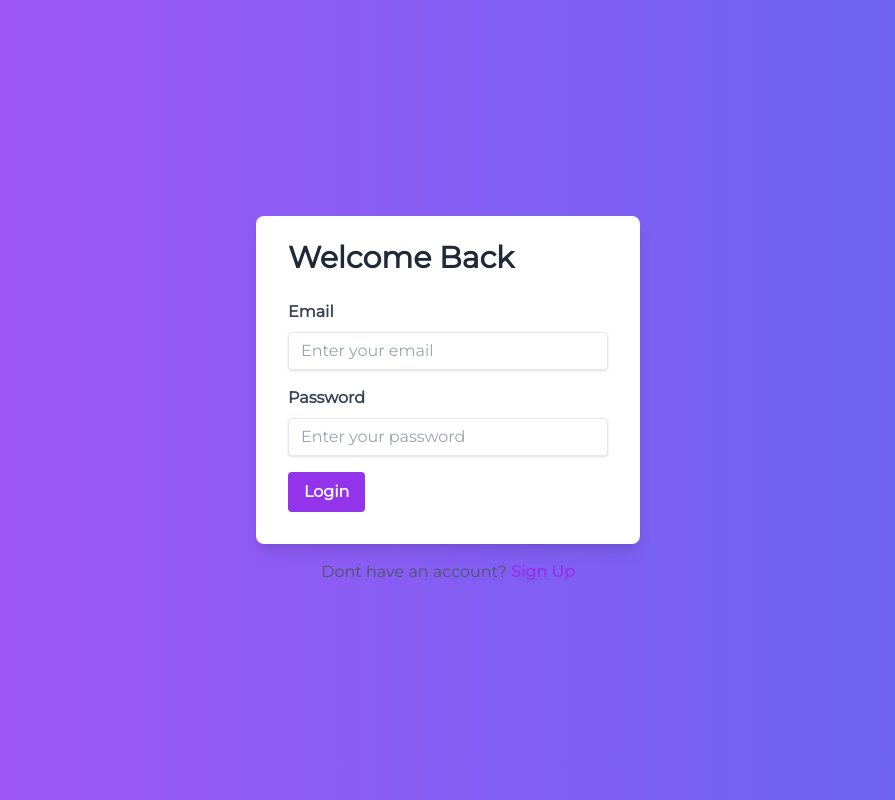
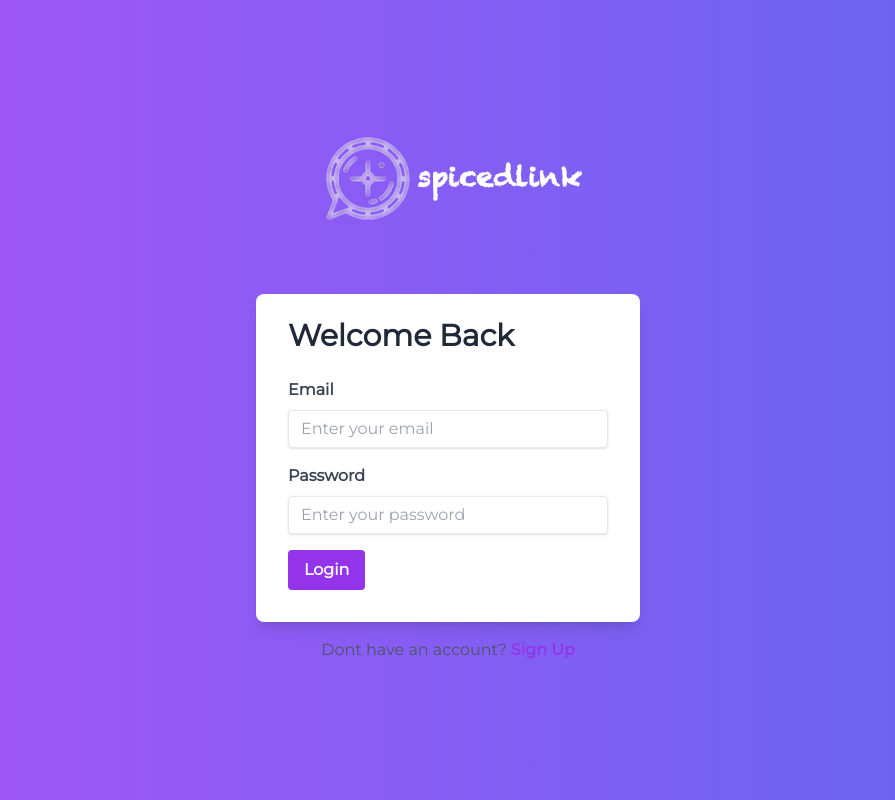
Before and after one commit to anu-r93/spiced-roulette-app, a Next.js app: page / in a window 1280 px wide. Shown: the whole page, without its empty margins (192-1087 px from the left). Built offline with nearby package versions, Linux system fonts and the light colour scheme.

Commit message:
added bio to the required place

```diff
--- a/components/LoginForm.js
+++ b/components/LoginForm.js
@@ -5,6 +5,7 @@ import { useForm } from "react-hook-form";
 import Email from "./Email";
 import SubmitButton from "./Button";
 import { useRouter } from "next/navigation";
+import Logo from "./Logo";
 
 const LoginForm = () => {
   const { handleSubmit, control } = useForm({ mode: "onTouched" });
@@ -29,7 +30,8 @@ const LoginForm = () => {
   };
 
   return (
-    <div className="flex items-center justify-center min-h-screen bg-gradient-to-r from-purple-500 to-indigo-500">
+    <div className="flex items-center justify-center flex-col min-h-screen bg-gradient-to-r from-purple-500 to-indigo-500">
+      <Logo />
       <div className="w-full max-w-md p-8">
         <div className="bg-white shadow-lg rounded-lg px-8 pt-6 pb-8 mb-4">
           <div className="mb-6">
--- /dev/null
+++ b/components/Logo/index.js
@@ -0,0 +1,16 @@
+import Image from "next/image";
+import LogoImage from "./../../assets/spiced-link.png";
+
+const Logo = () => {
+  return (
+    <Image
+      className="mt-6 mb-10"
+      src={LogoImage}
+      width={300}
+      height={300}
+      alt="Homepage picture"
+    />
+  );
+};
+
+export default Logo;
--- a/components/Profile/index.js
+++ b/components/Profile/index.js
@@ -102,6 +102,9 @@ const Profile = () => {
                           <span className="font-semibold text-gray-700">
                             {sender.fullName}
                           </span>
+                          <span className="text-xs text-black ml-4">
+                            {sender.bio}
+                          </span>
                         </div>
                         <div className="flex justify-center space-x-4">
                           <button
--- a/components/RegisterForm.js
+++ b/components/RegisterForm.js
@@ -6,6 +6,7 @@ import Email from "./Email";
 import { ConfirmPassword, Password } from "./Password";
 import SubmitButton from "./Button";
 import { useRouter } from "next/navigation";
+import Logo from "./Logo";
 
 const RegisterForm = () => {
   const router = useRouter();
@@ -38,6 +39,7 @@ const RegisterForm = () => {
 
   return (
     <div className="flex items-center justify-center min-h-screen bg-gradient-to-r from-purple-500 to-indigo-500">
+      <Logo />
       <div className="w-full max-w-md  p-8">
         <div className="bg-white shadow-lg rounded-lg px-8 pt-6 pb-8 mb-4">
           <div className="mb-6">
--- a/components/Roulette/index.js
+++ b/components/Roulette/index.js
@@ -112,7 +112,7 @@ const Roulette = () => {
                 height={350}
                 className="mx-auto mt-4 rounded-full"
               />
-              <p className="text-2xl font-extrabold text-white">
+              <p className="text-xl font-extrabold text-white mt-4">
                 {randomUser.bio}
               </p>
               <div className="mt-8 flex justify-center space-x-4">
--- a/pages/api/randomUser/index.js
+++ b/pages/api/randomUser/index.js
@@ -25,6 +25,7 @@ export default async function handler(req, res) {
         name: randomUser.fullName,
         email: randomUser.email,
         avatar: randomUser.avatar,
+        bio: randomUser.bio,
       },
     });
   } else {
```
Also changed, not shown: assets/spiced-link.png (added), assets/spiced-roulette-logo.png (added).
